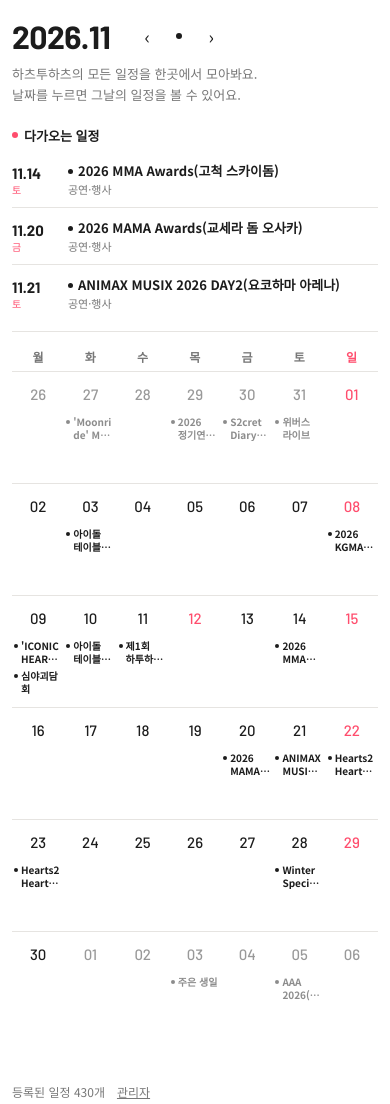
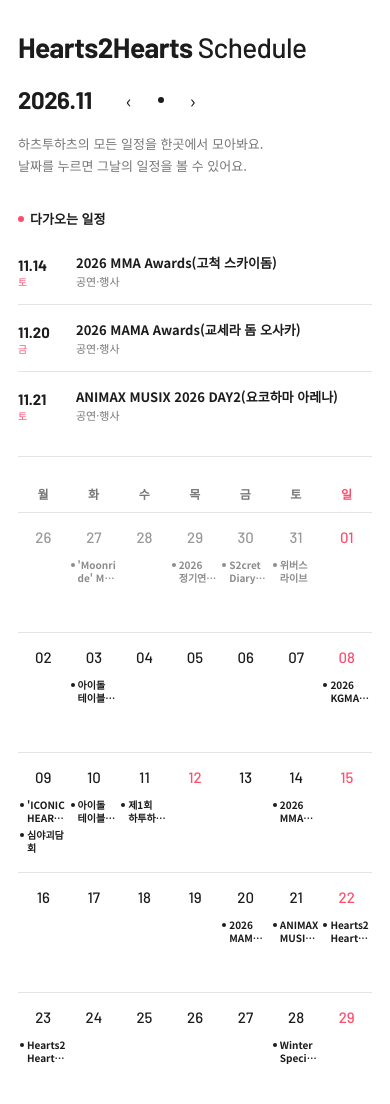
Before and after one commit to H2H-schedule/schedule, a plain HTML site: page index.html in a window 390 px wide. Shown: the top 1104 px of the page. Drawn offline with Linux system fonts and the light colour scheme.

Commit message:
Add files via upload

```diff
--- a/index.html
+++ b/index.html
@@ -3,7 +3,7 @@
 <head>
 <meta charset="utf-8">
 <meta name="viewport" content="width=device-width, initial-scale=1, viewport-fit=cover">
-<title>하츠투하츠 스케줄 아카이브</title>
+<title>Hearts2Hearts Schedule</title>
 <link rel="preconnect" href="https://fonts.googleapis.com">
 <link href="https://fonts.googleapis.com/css2?family=Barlow:wght@500;600;700&family=Noto+Sans+KR:wght@400;500;700&display=swap" rel="stylesheet">
 <style>
@@ -12,11 +12,13 @@
 *{box-sizing:border-box;-webkit-tap-highlight-color:transparent}
 body{margin:0;background:var(--bg);color:var(--ink);font:400 14px/1.5 "Noto Sans KR",system-ui,sans-serif}
 button,input,select,textarea{font:inherit;color:inherit}
-.wrap{max-width:1240px;margin:0 auto;padding:28px 24px 44px}
+.wrap{max-width:1240px;margin:0 auto;padding:44px 28px 72px}
 header{display:flex;flex-wrap:wrap;align-items:flex-end;gap:16px 24px;justify-content:space-between}
-h1{font:700 44px/1 Barlow,"Noto Sans KR",sans-serif;margin:0;letter-spacing:-.02em}
+.site{font:700 40px/1.1 Barlow,"Noto Sans KR",sans-serif;margin:0 0 30px;letter-spacing:-.02em}
+.site span{font-weight:500}
+.mo{font:700 30px/1 Barlow,"Noto Sans KR",sans-serif;margin:0;letter-spacing:-.02em}
 .tb{display:flex;align-items:center;flex-wrap:wrap;gap:8px 22px}
-.lead{color:var(--sub);font-size:13px;line-height:1.6;margin:12px 0 0;max-width:420px}
+.lead{color:var(--sub);font-size:13px;line-height:1.7;margin:22px 0 0;max-width:420px}
 .nav{display:flex;align-items:center;gap:2px}
 .nav button{border:0;background:none;width:30px;height:30px;cursor:pointer;font-size:18px;line-height:1;border-radius:50%}
 .nav .tdot{display:flex;align-items:center;justify-content:center}
@@ -26,9 +28,9 @@ h1{font:700 44px/1 Barlow,"Noto Sans KR",sans-serif;margin:0;letter-spacing:-.02
 .nav .today:hover{background:none;color:var(--ink);text-decoration:underline}
 .btn{background:var(--btn);color:var(--btnink);border:0;padding:12px 22px;font-weight:700;cursor:pointer;box-shadow:0 6px 16px rgba(0,0,0,.16);border-radius:3px}
 .btn.ghost{background:none;color:var(--ink);box-shadow:none;border:1px solid var(--line);padding:8px 14px;font-weight:500}
-.layout{display:grid;grid-template-columns:minmax(0,1fr) 320px;gap:32px;margin-top:30px}
+.layout{display:grid;grid-template-columns:minmax(0,1fr) 320px;gap:40px;margin-top:56px}
 .dow,.week{--g:12px;display:grid;grid-template-columns:repeat(7,minmax(0,1fr));gap:0 var(--g)}
-.dow div{font:600 12px Barlow,sans-serif;color:var(--sub);padding-bottom:10px;letter-spacing:.04em}
+.dow div{font:600 12px Barlow,sans-serif;color:var(--sub);padding-bottom:16px;letter-spacing:.04em}
 .dow .sun,.num.sun{color:var(--accent)}
 .cell{border:0;border-top:2px solid var(--ink);background:none;text-align:left;padding:9px 0 0;height:170px;overflow:hidden;cursor:pointer;display:flex;flex-direction:column;justify-content:flex-start;align-items:stretch;width:100%}
 .cell>*{flex:none}
@@ -46,6 +48,7 @@ h1{font:700 44px/1 Barlow,"Noto Sans KR",sans-serif;margin:0;letter-spacing:-.02
 .evb b{display:-webkit-box;-webkit-box-orient:vertical;-webkit-line-clamp:2;overflow:hidden;font-weight:700;word-break:keep-all;overflow-wrap:anywhere}
 .evb i{display:block;font-style:normal;font-size:11px;color:var(--sub);white-space:nowrap;overflow:hidden;text-overflow:ellipsis;margin-top:1px}
 .item .t:before,.ub .t:before{content:"";display:inline-block;width:5px;height:5px;border-radius:50%;background:var(--ink);margin-right:5px;vertical-align:middle;position:relative;top:-1px}
+.item.nodot .t:before,.ub .t:before{display:none}
 .dots{display:none}
 .more{font-size:11px;color:var(--sub);text-decoration:underline;margin-top:8px;display:block}
 aside{border-left:1px solid var(--line);padding-left:28px;min-width:0}
@@ -59,6 +62,8 @@ aside .d{color:var(--sub);margin-bottom:16px}
 .item.edit:hover .t{text-decoration:underline}
 .item .t{font-weight:700;display:block}
 .item .m{color:var(--sub);font-size:12px}
+.memo{white-space:pre-line;overflow-wrap:anywhere}
+.memo a{color:var(--ink);text-decoration:underline;text-underline-offset:2px}
 .empty{color:var(--sub);padding:12px 0}
 .sec{font-weight:700;margin:24px 0 4px}
 dialog{border:0;border-radius:6px;padding:0;width:min(440px,calc(100% - 24px));background:var(--bg);color:var(--ink);box-shadow:0 20px 60px rgba(0,0,0,.3)}
@@ -77,20 +82,20 @@ input,select,textarea{border:1px solid var(--line);background:var(--bg);padding:
 input:focus,select:focus,textarea:focus,button:focus-visible{outline:2px solid var(--accent);outline-offset:1px}
 .acts{display:flex;gap:8px;justify-content:flex-end;margin-top:4px}
 .acts .del{margin-right:auto;color:var(--accent);border-color:var(--accent)}
-.foot{margin-top:40px;color:var(--sub);font-size:12px;display:flex;gap:12px;align-items:center}
+.foot{margin-top:64px;color:var(--sub);font-size:12px;display:flex;gap:12px;align-items:center}
 .foot button{border:0;background:none;color:var(--sub);cursor:pointer;text-decoration:underline;padding:0;font-size:12px}
 @media(max-width:900px){
-.layout{grid-template-columns:1fr;margin-top:16px}
+.layout{grid-template-columns:1fr;margin-top:28px}
 .layout{gap:18px}
 aside{border-left:0;padding-left:0;border-top:0;padding-top:0}
 aside h2{font-size:18px}
 aside .d{font-size:12px;margin-bottom:10px}
 aside .empty{font-size:13px}
 aside.nosel,aside .act-clear{display:none}
-#up{display:block;margin-top:20px;padding:0 0 10px;border-bottom:1px solid var(--line)}
-.uhead{font-weight:700;font-size:13px;display:flex;align-items:center;gap:6px;margin-bottom:6px}
+#up{display:block;margin-top:32px;padding:0 0 18px;border-bottom:1px solid var(--line)}
+.uhead{font-weight:700;font-size:13px;display:flex;align-items:center;gap:6px;margin-bottom:10px}
 .uhead:before{content:"";width:6px;height:6px;border-radius:50%;background:var(--accent)}
-.urow{display:flex;align-items:center;gap:12px;padding:10px 0;border-top:1px solid var(--line);cursor:pointer}
+.urow{display:flex;align-items:center;gap:14px;padding:15px 0;border-top:1px solid var(--line);cursor:pointer}
 .uhead+.urow{border-top:0}
 .ud{flex:none;width:44px;text-align:left;line-height:1.1}
 .ud b{display:block;font:700 15px Barlow,sans-serif}
@@ -102,10 +107,10 @@ aside.nosel,aside .act-clear{display:none}
 .urow .editbtn{position:static;flex:none}
 #up .empty{padding:6px 0 12px;font-size:13px}
 }
-@media(max-width:640px){.wrap{padding:20px 12px 40px}h1{font-size:32px}.dow,.week{--g:0px}
-.dow div{text-align:center;padding-bottom:6px}
+@media(max-width:640px){.wrap{padding:32px 18px 56px}.site{font-size:28px;margin-bottom:22px}.mo{font-size:24px}.lead{margin-top:18px}.dow,.week{--g:0px}
+.dow div{text-align:center;padding-bottom:10px}
 .cell,.cell.out,.cell.today,.cell.sel{border-top:1px solid var(--line)}
-.cell{height:112px;padding:8px 2px 0;align-items:stretch;text-align:left}
+.cell{height:120px;padding:10px 2px 0;align-items:stretch;text-align:left}
 .cell:hover{background:none}
 .num{font-size:15px;line-height:28px;height:28px;margin:0 auto 3px;text-align:center}
 .cell.sel .num{font-weight:700;text-decoration:underline;text-decoration-thickness:2px;text-underline-offset:5px}
@@ -122,7 +127,8 @@ aside.nosel,aside .act-clear{display:none}
 <div class="wrap">
 <header>
   <div>
-    <div class="tb"><h1 id="title"></h1><div class="nav"><button id="prev" aria-label="이전 달">‹</button><button class="tdot" id="goToday" aria-label="오늘" title="오늘"></button><button id="next" aria-label="다음 달">›</button><button class="today" id="add" hidden>일정 등록</button></div></div>
+    <h1 class="site">Hearts2Hearts <span>Schedule</span></h1>
+    <div class="tb"><h2 id="title" class="mo"></h2><div class="nav"><button id="prev" aria-label="이전 달">‹</button><button class="tdot" id="goToday" aria-label="오늘" title="오늘"></button><button id="next" aria-label="다음 달">›</button><button class="today" id="add" hidden>일정 등록</button></div></div>
     <p class="lead">하츠투하츠의 모든 일정을 한곳에서 모아봐요.<br>날짜를 누르면 그날의 일정을 볼 수 있어요.</p>
   </div>
 </header>
@@ -159,6 +165,7 @@ const $=id=>document.getElementById(id);
 const pad=n=>String(n).padStart(2,'0');
 const ymd=d=>d.getFullYear()+'-'+pad(d.getMonth()+1)+'-'+pad(d.getDate());
 const esc=s=>String(s).replace(/[&<>"]/g,c=>({'&':'&amp;','<':'&lt;','>':'&gt;','"':'&quot;'}[c]));
+const linkify=t=>esc(t).replace(/https?:\/\/[^\s<]+/g,u=>{const m=u.match(/[.,;:!?)\]]+$/),tail=m?m[0]:'',url=tail?u.slice(0,-tail.length):u;return `<a href="${url}" target="_blank" rel="noopener noreferrer">${url}</a>${tail}`});
 const DOW=['월','화','수','목','금','토','일'];
 const TK='h2h-gh-token';
 const getTok=()=>{try{return localStorage.getItem(TK)||''}catch(e){return''}};
@@ -192,7 +199,7 @@ function render(){
     html+=`<div class="week">${row}</div>`;
   }
   $('grid').innerHTML=html;
-  $('count').textContent=status||('등록된 일정 '+events.length+'개');
+  $('count').textContent=status;
   $('add').hidden=!isAdmin();
   $('auth').textContent=isAdmin()?'관리자 모드 끄기':'관리자';
   side();renderUp();$('side').classList.toggle('nosel',!sel);
@@ -206,7 +213,7 @@ function renderUp(){
 }
 function itemHtml(e,showDate,noEdit){
   const meta=[showDate?e.date:'',e.type,e.members.length?e.members.join(', '):''].filter(Boolean).join(' · ');
-  return `<div class="item${isAdmin()&&!noEdit?' edit':''}" data-id="${esc(e.id)}">${isAdmin()&&!noEdit?'<button type="button" class="editbtn">수정</button>':''}<span class="t">${esc(e.title)}</span><span class="m">${esc(meta)}</span>${e.memo?`<div class="m">${esc(e.memo)}</div>`:''}</div>`;
+  return `<div class="item${isAdmin()&&!noEdit?' edit':''}${noEdit?' nodot':''}" data-id="${esc(e.id)}">${isAdmin()&&!noEdit?'<button type="button" class="editbtn">수정</button>':''}<span class="t">${esc(e.title)}</span><span class="m">${esc(meta)}</span>${e.memo?`<div class="m memo">${linkify(e.memo)}</div>`:''}</div>`;
 }
 function side(){
   const evs=events.slice().sort((a,b)=>a.date.localeCompare(b.date));
@@ -263,6 +270,7 @@ $('up').onclick=e=>{
 $('side').onclick=e=>{
   if(e.target.closest('.act-add'))return openForm(null,sel);
   if(e.target.closest('.act-clear')){sel=null;return render()}
+  if(e.target.closest('a'))return;
   const it=e.target.closest('.item.edit');
   if(it){const x=events.find(v=>v.id===it.dataset.id);if(x)openForm(x)}
 };
```
